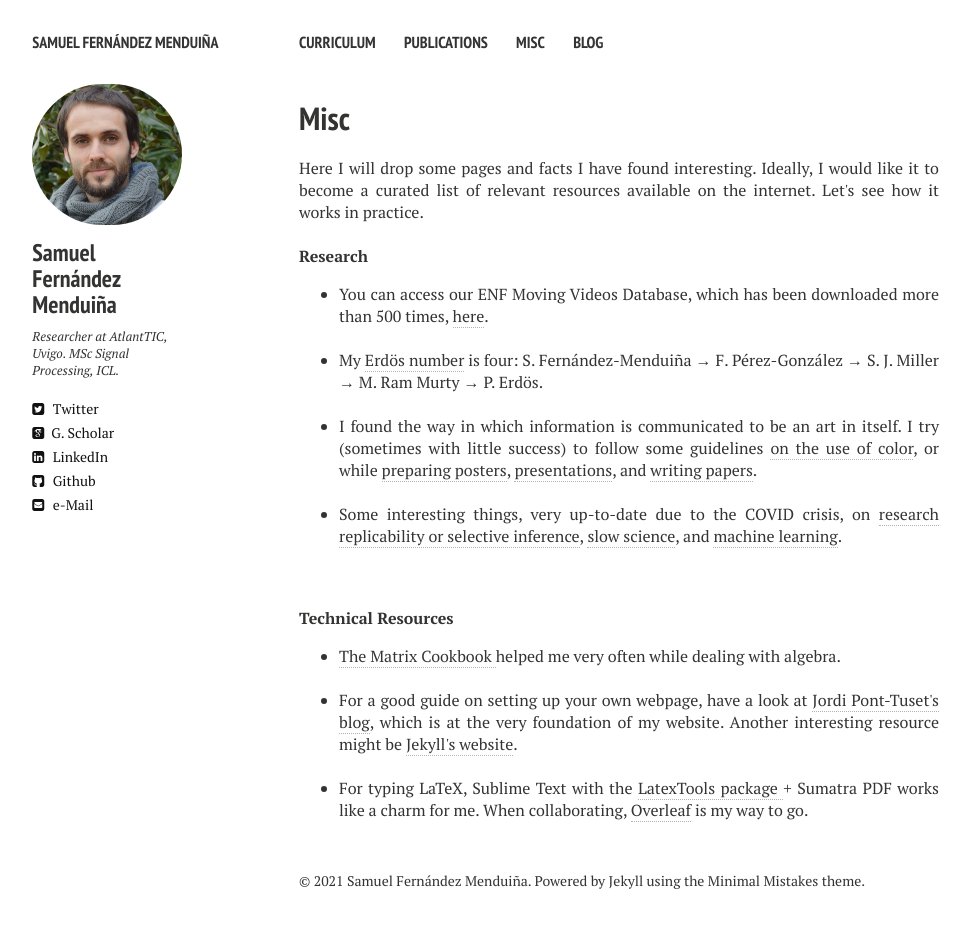
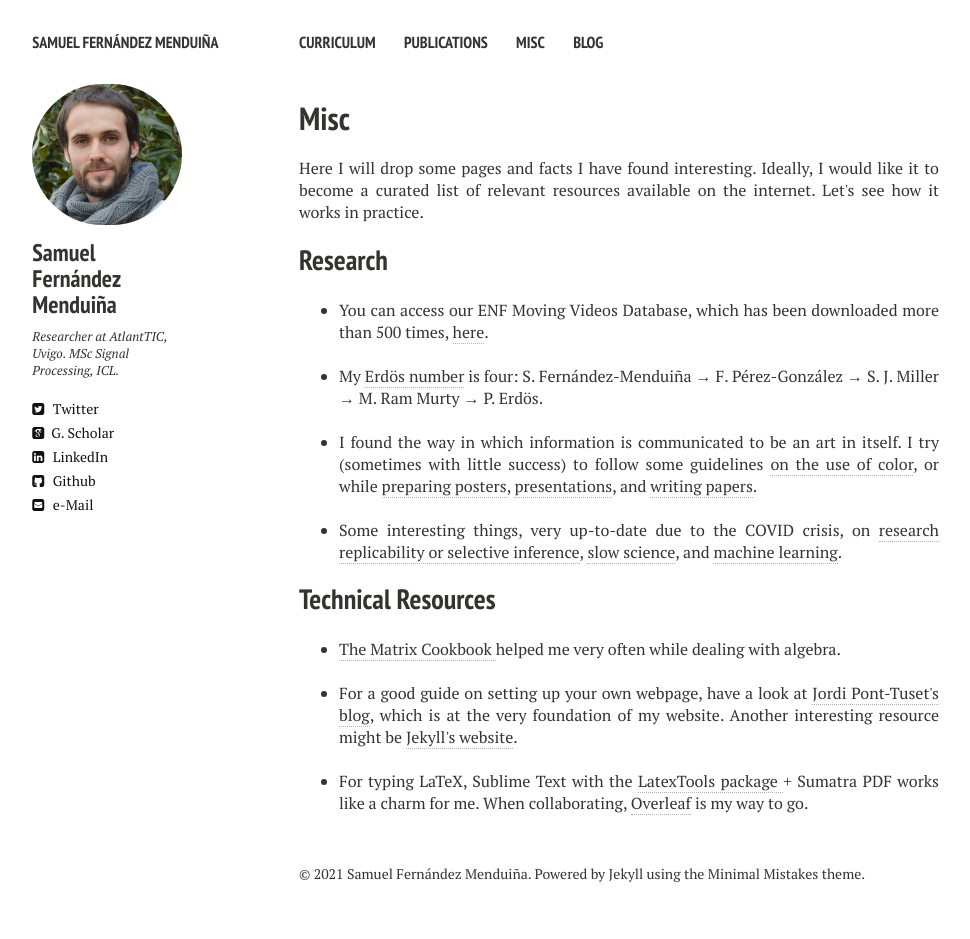
Before and after one commit to sf219/sfweb, a Jekyll site: the page built from code.md, in a window 1280 px wide. Shown: the whole page, without its empty margins (21-991 px from the left). Built offline with Jekyll 4.4.1, drawn with Linux system fonts in a browser that asks for light colours; nearby versions of some CDN libraries.

Commit message:
Update code.md

```diff
--- a/code.md
+++ b/code.md
@@ -9,9 +9,7 @@ comments: false
 <div align="justify">
 Here I will drop some pages and facts I have found interesting. Ideally, I would like it to become a curated list of relevant resources available on the internet. Let's see how it works in practice.
 
-<br/><br/>
-<b> Research </b>
-<br/>
+<h2> Research </h2>
 
 <ul>
   <li>You can access our ENF Moving Videos Database, which has been downloaded more than 500 times, <a href="http://doi.org/10.5281/zenodo.3549379" target="_blank">here</a>.</li>
@@ -26,9 +24,7 @@ Here I will drop some pages and facts I have found interesting. Ideally, I would
  <li>Some interesting things, very up-to-date due to the COVID crisis, on <a href="https://www.reuters.com/article/us-science-cancer-idUSBRE82R12P20120328" target = "_blanck">research replicability or selective inference</a>, <a href="http://slow-science.org/" target="_blanck">slow science</a>, and <a href="https://www.eurekalert.org/pub_releases/2019-02/ru-cwt021119.php" target = "_blanck">machine learning</a>. </li>
 </ul>
 
-<br/><br/>
-<b> Technical Resources </b>
-<br/>
+<h2> Technical Resources </h2>
 
 <ul>
   <li> <a href="https://www.math.uwaterloo.ca/~hwolkowi/matrixcookbook.pdf" target="_blanck"> The Matrix Cookbook </a> helped me very often while dealing with algebra.</li>
```
